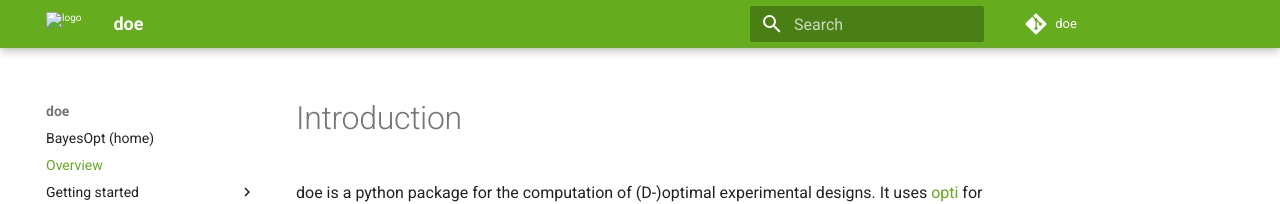
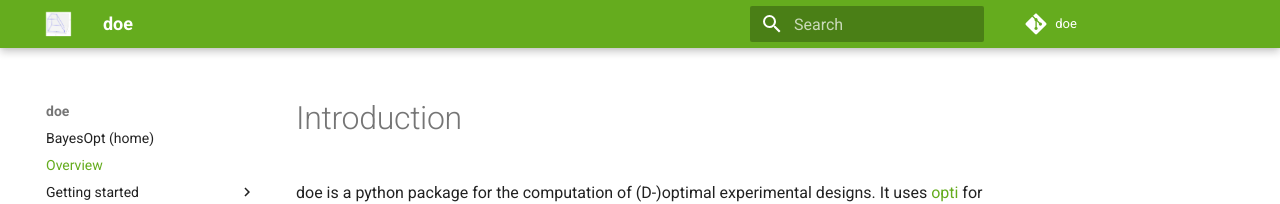
Before and after one commit to basf/doe, an MkDocs documentation site: the page built from docs/index.md, in a window 1280 px wide. Shown: the top 204 px of the page. Built offline with MkDocs 1.6.1 and Material for MkDocs 9.7.7, drawn with Linux system fonts in a browser that asks for light colours.

Commit message:
update path to logo

```diff
--- a/mkdocs.yml
+++ b/mkdocs.yml
@@ -17,8 +17,8 @@ nav:
 theme:
   name: material
   repo_url: https://gitlab.roqs.basf.net/bayesopt/doe
-  logo: docs/assets/logo.PNG
-  favicon: docs/assets/logo.PNG
+  logo: assets/logo.PNG
+  favicon: assets/logo.PNG
   features:
     toc.integrate
 
```
